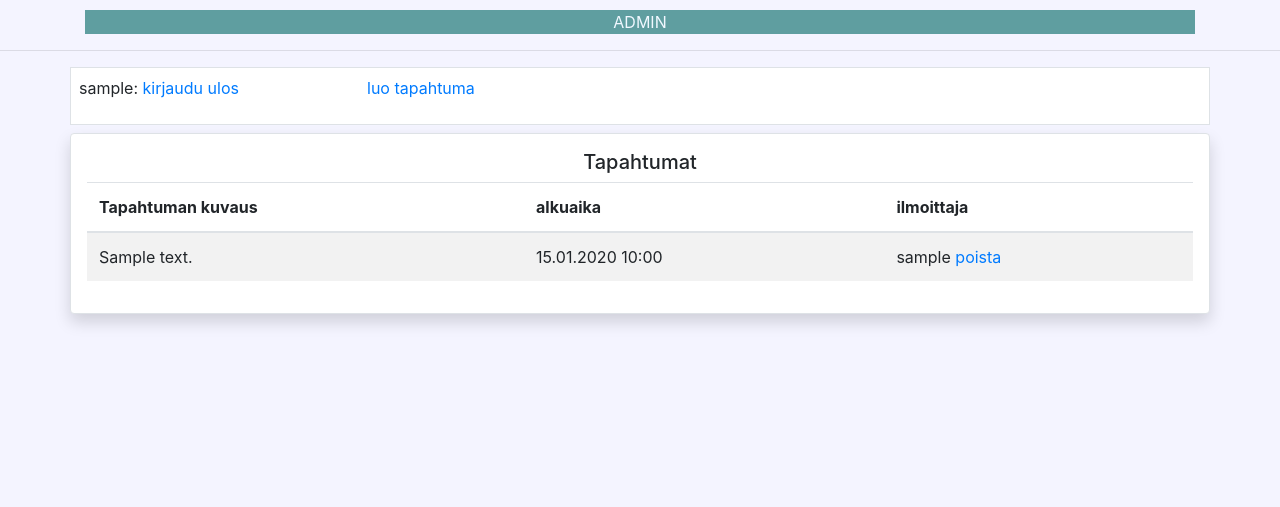
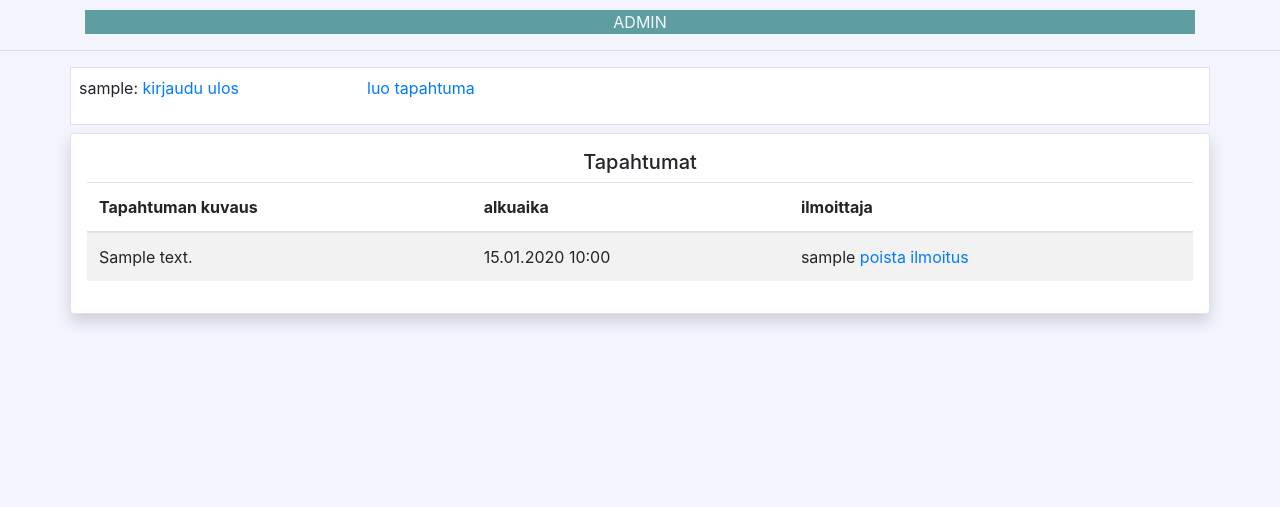
Before and after one commit to PetroLeh/Tapahtumasovellus, a Flask app: template templates/index.html in a window 1280 px wide. Shown: the part 147-654 px from the top of the page. Run offline with Flask 2, Linux system fonts and the light colour scheme; the visitor is signed in with stand-in values (Sample User, id 1); the template is opened without the code that fills it: most values are stand-ins (such as "Sample title", 1, 10 or a date in 2020); some libraries are stand-ins or nearby versions.

Commit message:
muokattu linkkejä

```diff
--- a/templates/index.html
+++ b/templates/index.html
@@ -25,7 +25,7 @@
                             <span style="color: grey;"> (sinä)</span>
                         {% endif %}
                         {% if event.username == session.username or session.is_admin %}
-                            <span><a href={{ url_for("remove_event", id=event.id) }}>poista</a></span>
+                            <span><a href={{ url_for("remove_event", id=event.id) }}>poista ilmoitus</a></span>
                         {% endif %}
                     </td>
                 </tr>
```
